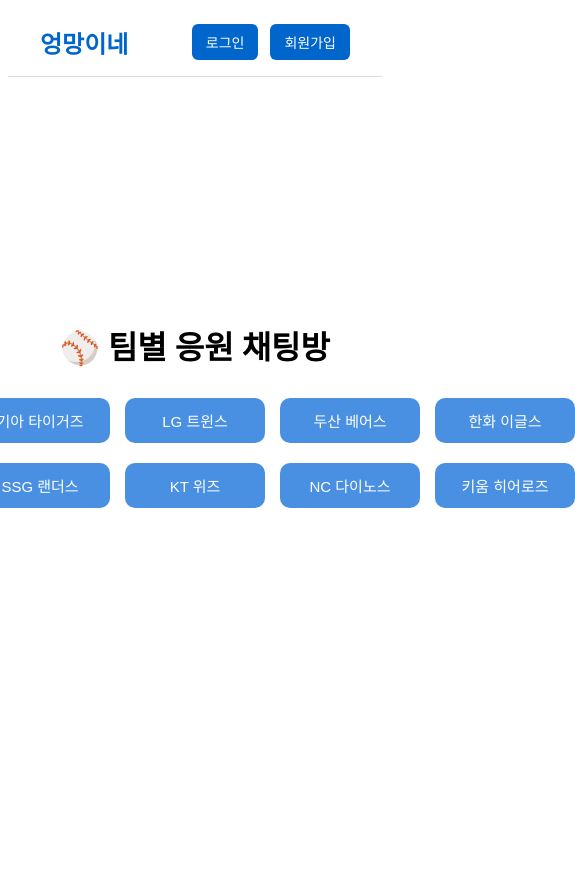
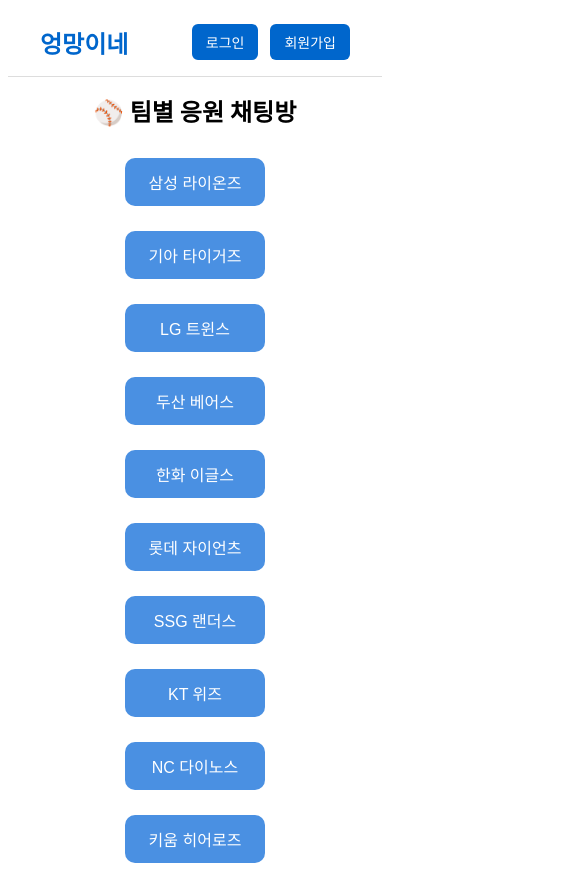
Before and after one commit to Zackdokong/ung-mang-e-nae, a React (Vite) app: page / in a window 390 px wide. Shown: the whole page, 575 px wide, since content can reach past the window. Before the commit the page ends 844 px from the top, so only its background shows below. Built offline with nearby package versions, Linux system fonts and the light colour scheme; no server answers.

Commit message:
스타일 조금씩 수정중

```diff
--- a/package.json
+++ b/package.json
@@ -1,7 +1,7 @@
 {
   "name": "ung-mang-e-nae",
   "private": true,
-  "version": "0.0.0",
+  "version": "1.0.0",
   "type": "module",
   "scripts": {
     "dev": "vite",
--- a/src/pages/main/Mainpage.module.css
+++ b/src/pages/main/Mainpage.module.css
@@ -3,7 +3,7 @@
   flex-direction: column;
   align-items: center;
   justify-content: center;
-  min-height: 80vh; /* 화면 높이만큼 차지 */
+  min-height: 70vh; /* 화면 높이만큼 차지 */
   text-align: center;
 }
 
@@ -17,7 +17,7 @@
     display: flex;
     justify-content: center;
     gap: 15px;
-    margin-bottom: 20px;
+    margin-bottom: 15px;
     flex-wrap: nowrap; /* 버튼이 줄바꿈되지 않도록 고정 */
   }
 
@@ -36,3 +36,21 @@
   .chatButton:hover {
     background-color: #357abd;
   }
+  /* 반응형: 화면 너비 600px 이하일 때 */
+  @media (max-width: 600px) {
+    .row {
+      flex-direction: column;
+      align-items: center;
+    }
+
+    .chatButton {
+      width: 100%;
+      max-width: 300px;
+      margin-bottom: 10px;
+      font-size: 16px;
+    }
+
+    .title {
+      font-size: 1.5rem;
+    }
+  }
```
Also changed, not shown: src/components/header/Header.module.css (indentation only), src/components/header/header.jsx (line endings or trailing spaces).
